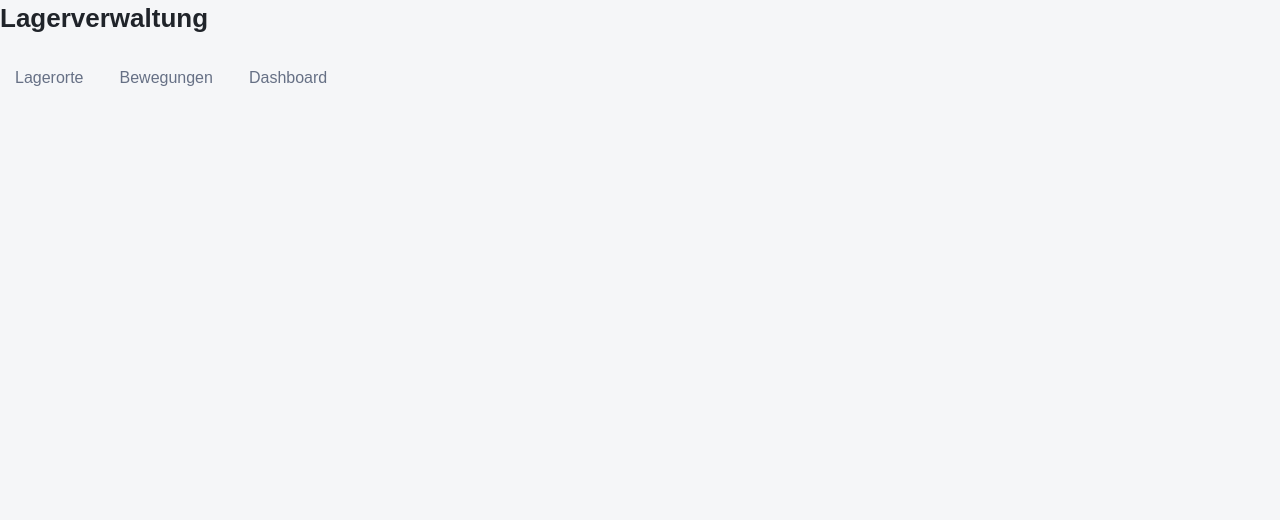
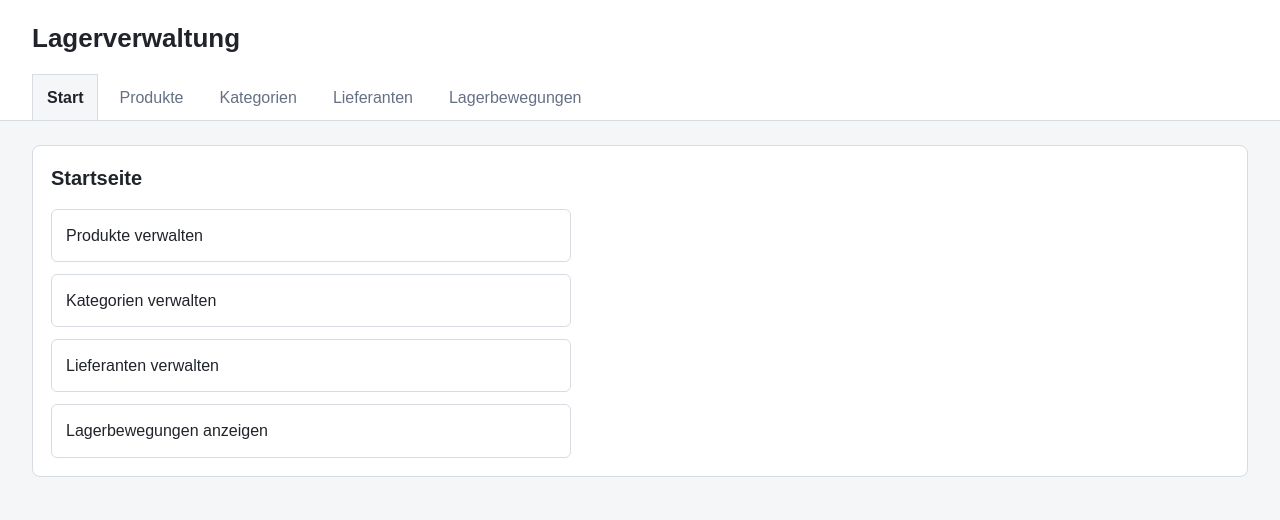
Before and after one commit to Selina212/NeueDatenbankKonzepte, a plain HTML site: page frontend/index.html in a window 1280 px wide. Drawn offline with Linux system fonts and the light colour scheme.

Commit message:
Add files via upload

```diff
--- a/frontend/index.html
+++ b/frontend/index.html
@@ -1,22 +1,33 @@
-
-<!-- Author: Selina Steuer -->
 <!DOCTYPE html>
 <html lang="de">
 <head>
-    <meta charset="UTF-8">
-    <title>Lagerverwaltung – Übersicht</title>
-    <link rel="stylesheet" href="style.css">
+  <meta charset="UTF-8">
+  <meta name="viewport" content="width=device-width, initial-scale=1.0">
+  <title>Lagerverwaltung</title>
+  <link rel="stylesheet" href="style.css">
 </head>
 <body>
+  <header>
+    <h1>Lagerverwaltung</h1>
+    <nav>
+      <a class="aktiv" href="index.html">Start</a>
+      <a href="produkte.html">Produkte</a>
+      <a href="kategorien.html">Kategorien</a>
+      <a href="lieferanten.html">Lieferanten</a>
+      <a href="lagerbewegungen.html">Lagerbewegungen</a>
+    </nav>
+  </header>
 
-<h1>Lagerverwaltung</h1>
-
-<nav>
-    <a href="lagerorte.html">Lagerorte</a>
-    <a href="bewegungen.html">Bewegungen</a>
-
-    <a href="dashboard.html">Dashboard</a>
-</nav>
-
+  <main>
+    <section class="bereich">
+      <h2>Startseite</h2>
+      <div class="start-links">
+        <a href="produkte.html">Produkte verwalten</a>
+        <a href="kategorien.html">Kategorien verwalten</a>
+        <a href="lieferanten.html">Lieferanten verwalten</a>
+        <a href="lagerbewegungen.html">Lagerbewegungen anzeigen</a>
+      </div>
+    </section>
+  </main>
 </body>
 </html>
```
